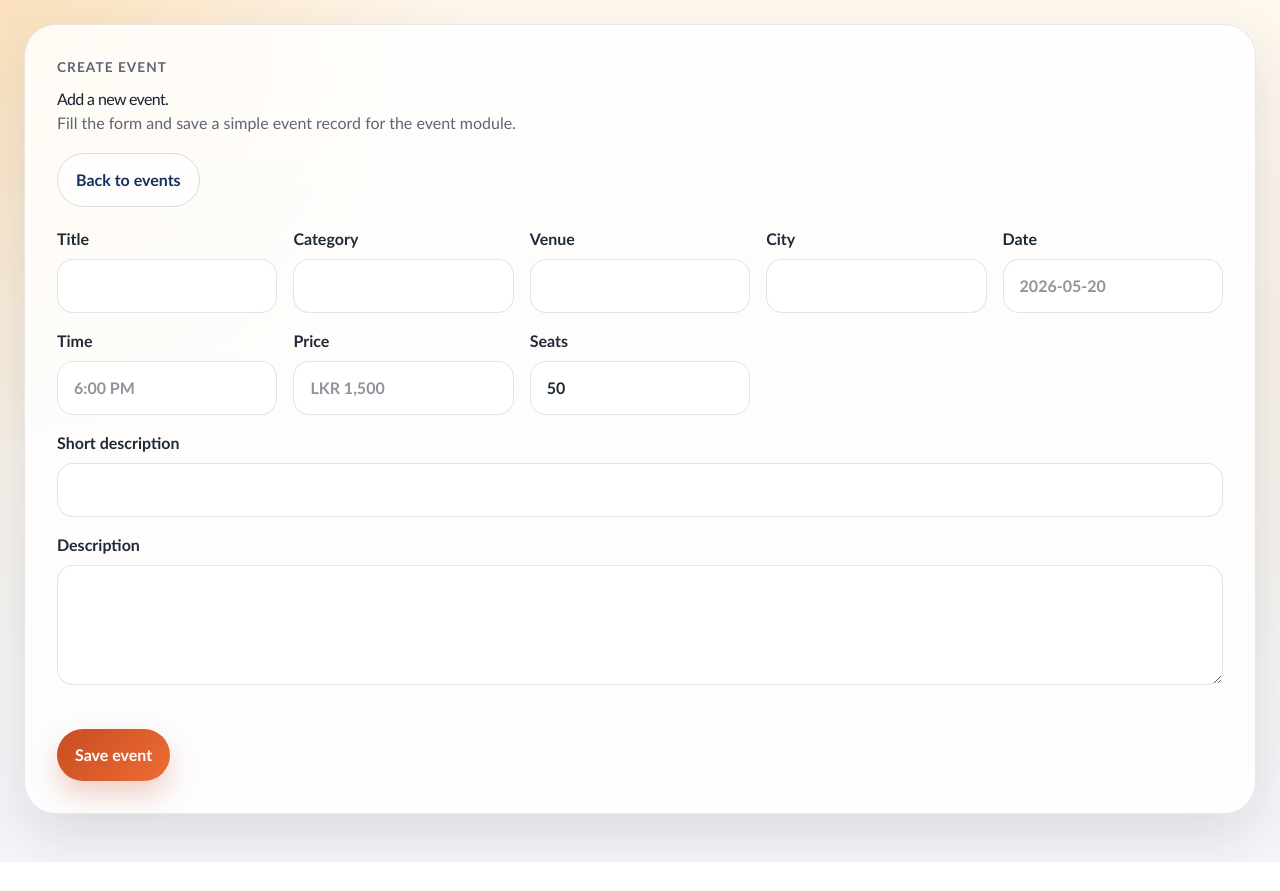
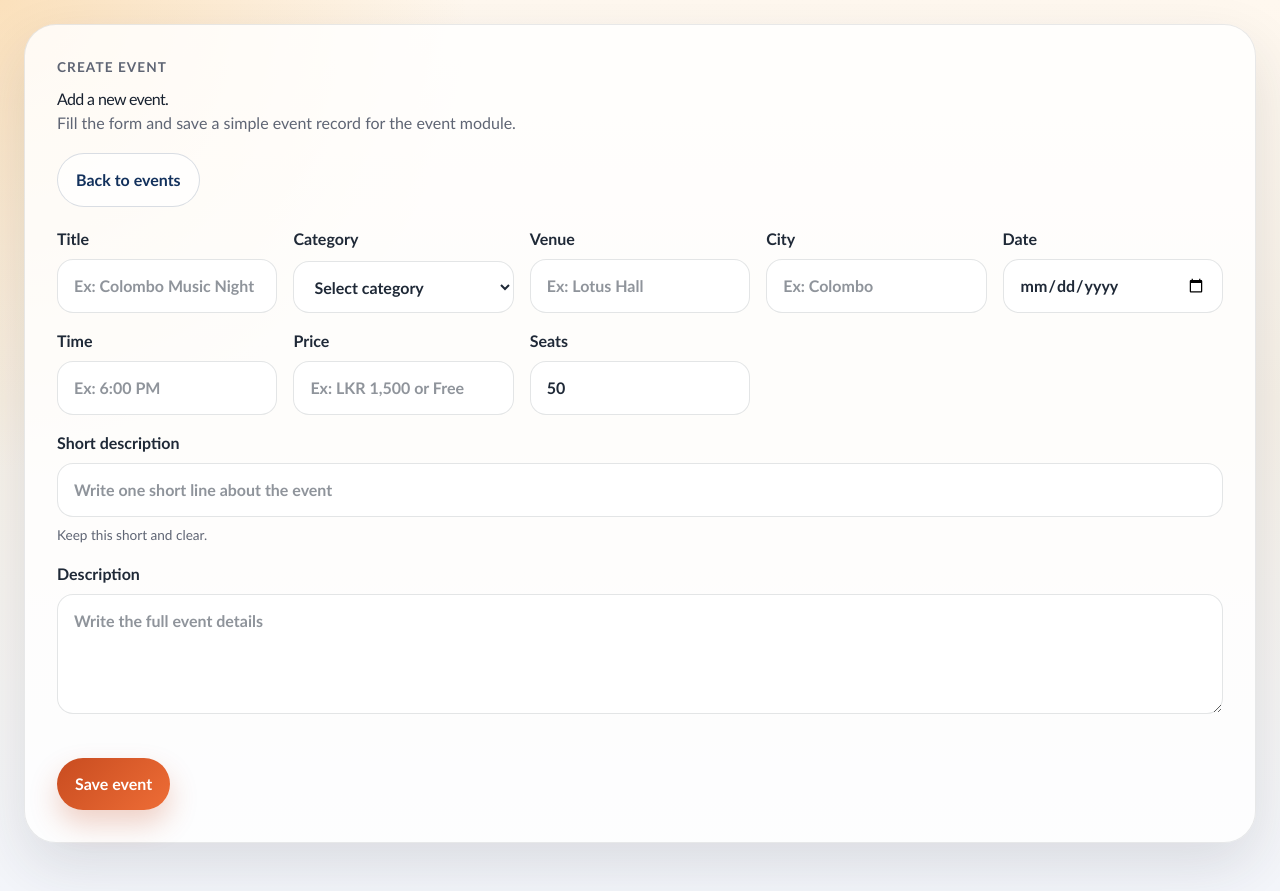
Before and after one commit to ashan280/event-booking, a React (Vite) app in the folder frontend/: page /events/create in a window 1280 px wide. Before the commit the page ends 862 px from the top, so only its background shows below. Built offline with nearby package versions, Linux system fonts and the light colour scheme.

Commit message:
improve event forms

```diff
--- a/frontend/src/pages/events/CreateEventPage.jsx
+++ b/frontend/src/pages/events/CreateEventPage.jsx
@@ -1,6 +1,8 @@
 import { useState } from "react";
 import { Link, useNavigate } from "react-router-dom";
 import { apiRequest } from "../../lib/api";
+
+const categoryOptions = ["Music", "Business", "Food & Drink", "Workshops", "Sports"];
 
 function CreateEventPage() {
   const navigate = useNavigate();
@@ -27,9 +29,44 @@ function CreateEventPage() {
     }));
   }
 
+  function validateForm() {
+    if (!formData.title.trim()) {
+      return "Enter the event title";
+    }
+
+    if (!formData.category.trim()) {
+      return "Select a category";
+    }
+
+    if (!formData.city.trim() || !formData.venue.trim()) {
+      return "Enter the city and venue";
+    }
+
+    if (!formData.date.trim() || !formData.time.trim()) {
+      return "Enter the date and time";
+    }
+
+    if (!formData.shortDescription.trim() || !formData.description.trim()) {
+      return "Add a short description and full description";
+    }
+
+    if (Number(formData.availableSeats) < 1) {
+      return "Seats must be at least 1";
+    }
+
+    return "";
+  }
+
   async function handleSubmit(event) {
     event.preventDefault();
     setError("");
+    const validationMessage = validateForm();
+
+    if (validationMessage) {
+      setError(validationMessage);
+      return;
+    }
+
     setIsSaving(true);
 
     try {
@@ -66,31 +103,68 @@ function CreateEventPage() {
           <form className="event-form-grid" onSubmit={handleSubmit}>
             <label>
               Title
-              <input name="title" value={formData.title} onChange={handleChange} />
+              <input
+                name="title"
+                placeholder="Ex: Colombo Music Night"
+                value={formData.title}
+                onChange={handleChange}
+              />
             </label>
             <label>
               Category
-              <input name="category" value={formData.category} onChange={handleChange} />
+              <select name="category" value={formData.category} onChange={handleChange}>
+                <option value="">Select category</option>
+                {categoryOptions.map((item) => (
+                  <option key={item} value={item}>
+                    {item}
+                  </option>
+                ))}
+              </select>
             </label>
             <label>
               Venue
-              <input name="venue" value={formData.venue} onChange={handleChange} />
+              <input
+                name="venue"
+                placeholder="Ex: Lotus Hall"
+                value={formData.venue}
+                onChange={handleChange}
+              />
             </label>
             <label>
               City
-              <input name="city" value={formData.city} onChange={handleChange} />
+              <input
+                name="city"
+                placeholder="Ex: Colombo"
+                value={formData.city}
+                onChange={handleChange}
+              />
             </label>
             <label>
               Date
-              <input name="date" placeholder="2026-05-20" value={formData.date} onChange={handleChange} />
+              <input
+                name="date"
+                type="date"
+                value={formData.date}
+                onChange={handleChange}
+              />
             </label>
             <label>
               Time
-              <input name="time" placeholder="6:00 PM" value={formData.time} onChange={handleChange} />
+              <input
+                name="time"
+                placeholder="Ex: 6:00 PM"
+                value={formData.time}
+                onChange={handleChange}
+              />
             </label>
             <label>
               Price
-              <input name="price" placeholder="LKR 1,500" value={formData.price} onChange={handleChange} />
+              <input
+                name="price"
+                placeholder="Ex: LKR 1,500 or Free"
+                value={formData.price}
+                onChange={handleChange}
+              />
             </label>
             <label>
               Seats
@@ -106,15 +180,19 @@ function CreateEventPage() {
               Short description
               <input
                 name="shortDescription"
+                maxLength="120"
+                placeholder="Write one short line about the event"
                 value={formData.shortDescription}
                 onChange={handleChange}
               />
+              <span className="field-note">Keep this short and clear.</span>
             </label>
             <label className="event-form-full">
               Description
               <textarea
                 className="auth-textarea"
                 name="description"
+                placeholder="Write the full event details"
                 value={formData.description}
                 onChange={handleChange}
               />
--- a/frontend/src/pages/events/EditEventPage.jsx
+++ b/frontend/src/pages/events/EditEventPage.jsx
@@ -1,6 +1,8 @@
 import { useEffect, useState } from "react";
 import { Link, useNavigate, useParams } from "react-router-dom";
 import { apiRequest } from "../../lib/api";
+
+const categoryOptions = ["Music", "Business", "Food & Drink", "Workshops", "Sports"];
 
 function EditEventPage() {
   const navigate = useNavigate();
@@ -58,9 +60,44 @@ function EditEventPage() {
     }));
   }
 
+  function validateForm() {
+    if (!formData.title.trim()) {
+      return "Enter the event title";
+    }
+
+    if (!formData.category.trim()) {
+      return "Select a category";
+    }
+
+    if (!formData.city.trim() || !formData.venue.trim()) {
+      return "Enter the city and venue";
+    }
+
+    if (!formData.date.trim() || !formData.time.trim()) {
+      return "Enter the date and time";
+    }
+
+    if (!formData.shortDescription.trim() || !formData.description.trim()) {
+      return "Add a short description and full description";
+    }
+
+    if (Number(formData.availableSeats) < 1) {
+      return "Seats must be at least 1";
+    }
+
+    return "";
+  }
+
   async function handleSubmit(event) {
     event.preventDefault();
     setError("");
+    const validationMessage = validateForm();
+
+    if (validationMessage) {
+      setError(validationMessage);
+      return;
+    }
+
     setIsSaving(true);
 
     try {
@@ -103,31 +140,68 @@ function EditEventPage() {
             <form className="event-form-grid" onSubmit={handleSubmit}>
               <label>
                 Title
-                <input name="title" value={formData.title} onChange={handleChange} />
+                <input
+                  name="title"
+                  placeholder="Ex: Colombo Music Night"
+                  value={formData.title}
+                  onChange={handleChange}
+                />
               </label>
               <label>
                 Category
-                <input name="category" value={formData.category} onChange={handleChange} />
+                <select name="category" value={formData.category} onChange={handleChange}>
+                  <option value="">Select category</option>
+                  {categoryOptions.map((item) => (
+                    <option key={item} value={item}>
+                      {item}
+                    </option>
+                  ))}
+                </select>
               </label>
               <label>
                 Venue
-                <input name="venue" value={formData.venue} onChange={handleChange} />
+                <input
+                  name="venue"
+                  placeholder="Ex: Lotus Hall"
+                  value={formData.venue}
+                  onChange={handleChange}
+                />
               </label>
               <label>
                 City
-                <input name="city" value={formData.city} onChange={handleChange} />
+                <input
+                  name="city"
+                  placeholder="Ex: Colombo"
+                  value={formData.city}
+                  onChange={handleChange}
+                />
               </label>
               <label>
                 Date
-                <input name="date" value={formData.date} onChange={handleChange} />
+                <input
+                  name="date"
+                  type="date"
+                  value={formData.date}
+                  onChange={handleChange}
+                />
               </label>
               <label>
                 Time
-                <input name="time" value={formData.time} onChange={handleChange} />
+                <input
+                  name="time"
+                  placeholder="Ex: 6:00 PM"
+                  value={formData.time}
+                  onChange={handleChange}
+                />
               </label>
               <label>
                 Price
-                <input name="price" value={formData.price} onChange={handleChange} />
+                <input
+                  name="price"
+                  placeholder="Ex: LKR 1,500 or Free"
+                  value={formData.price}
+                  onChange={handleChange}
+                />
               </label>
               <label>
                 Seats
@@ -143,15 +217,19 @@ function EditEventPage() {
                 Short description
                 <input
                   name="shortDescription"
+                  maxLength="120"
+                  placeholder="Write one short line about the event"
                   value={formData.shortDescription}
                   onChange={handleChange}
                 />
+                <span className="field-note">Keep this short and clear.</span>
               </label>
               <label className="event-form-full">
                 Description
                 <textarea
                   className="auth-textarea"
                   name="description"
+                  placeholder="Write the full event details"
                   value={formData.description}
                   onChange={handleChange}
                 />
--- a/frontend/src/styles.css
+++ b/frontend/src/styles.css
@@ -546,13 +546,20 @@ label {
   margin-top: 20px;
 }
 
-.event-form-grid input {
+.event-form-grid input,
+.event-form-grid select {
   width: 100%;
   padding: 14px 16px;
   border: 1px solid rgba(31, 41, 55, 0.12);
   border-radius: 16px;
   background: rgba(255, 255, 255, 0.96);
   color: var(--ink);
+}
+
+.field-note {
+  font-size: 0.85rem;
+  font-weight: 500;
+  color: var(--muted);
 }
 
 .event-form-full {
```
